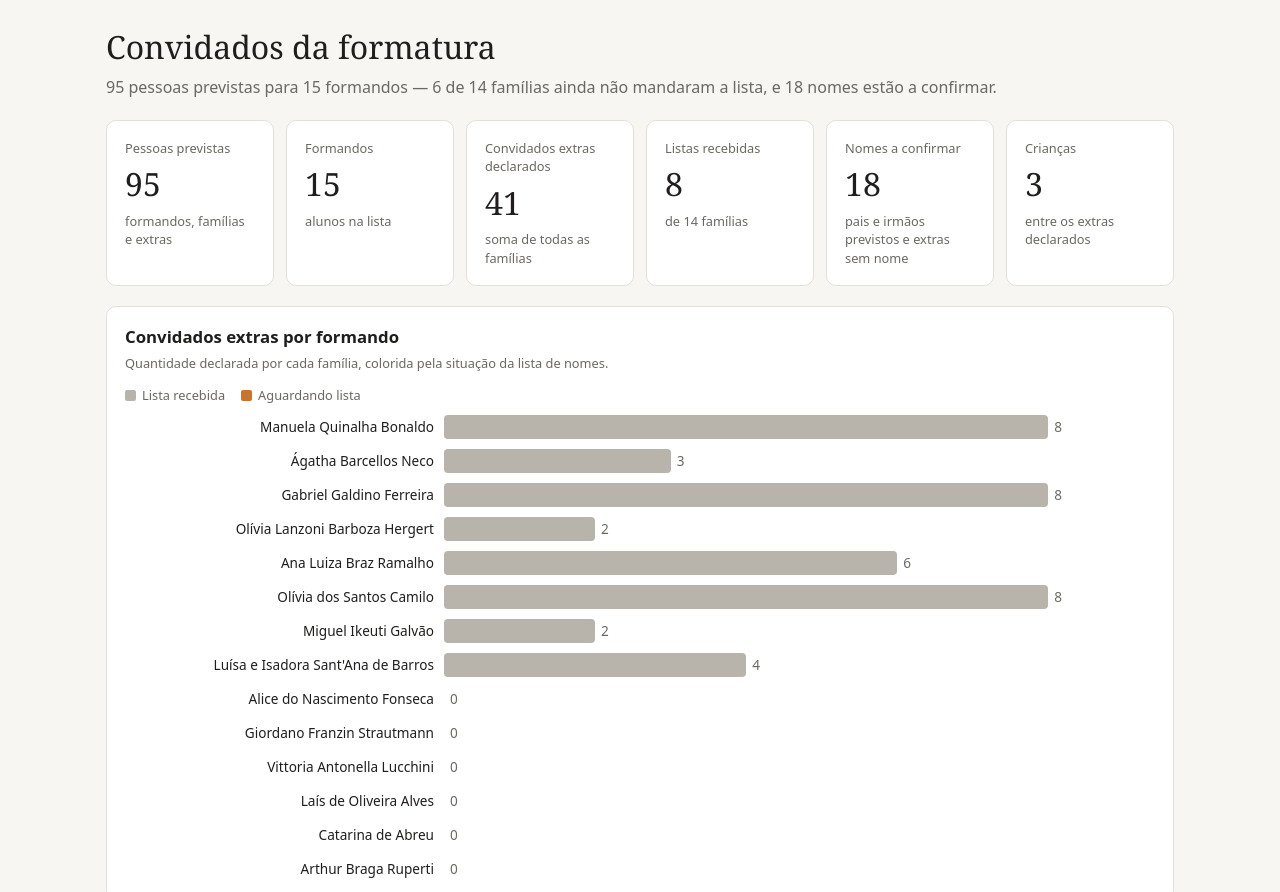
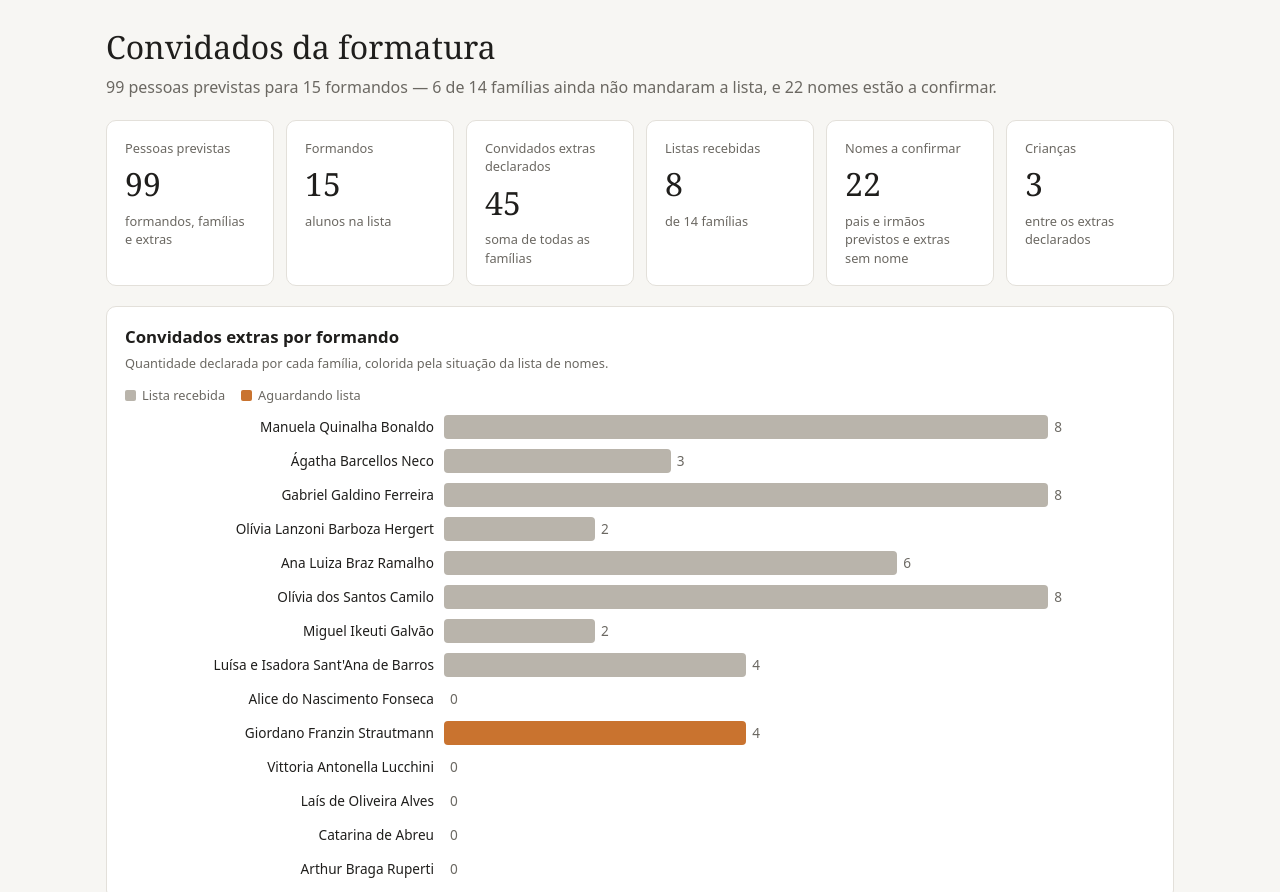
Before and after one commit to alexervilha-maker/formatura-convidados, a plain HTML site: page index.html in a window 1280 px wide. Shown: the top 892 px of the page. Drawn offline with Linux system fonts and the light colour scheme.

Commit message:
Adiciona 4 convidados extras do Giordano
Co-Authored-By: Claude Opus 5.5 <noreply@anthropic.com>
Claude-Session: https://claude.ai/code/session_01LsseXTMVcmT75vLLbTJ5tk

```diff
--- a/index.html
+++ b/index.html
@@ -118,7 +118,7 @@ tr.grupo td{font-weight:600;background:var(--bg)}
     </div>
   </section>
 
-  <p class="foot">Atualizado em 16/11/2026</p>
+  <p class="foot">Atualizado em 17/11/2026</p>
 </div>
 
 <script>
@@ -198,10 +198,10 @@ const familias = [
  {
   "formando": "Giordano Franzin Strautmann",
   "responsavel": "Não informado",
-  "extras": 0,
+  "extras": 4,
   "criancas": 0,
   "status": "Aguardando lista",
-  "obs": "Previstos mãe, pai e irmão; nomes a confirmar"
+  "obs": "Previstos mãe, pai e irmão; extras: avô, avó e mais 2 convidados; nomes a confirmar"
  },
  {
   "formando": "Vittoria Antonella Lucchini",
@@ -712,6 +712,30 @@ const convidados = [
   "idade": ""
  },
  {
+  "nome": "Avô de Giordano (a confirmar)",
+  "formando": "Giordano Franzin Strautmann",
+  "parentesco": "Avô",
+  "idade": ""
+ },
+ {
+  "nome": "Avó de Giordano (a confirmar)",
+  "formando": "Giordano Franzin Strautmann",
+  "parentesco": "Avó",
+  "idade": ""
+ },
+ {
+  "nome": "Convidado 1 de Giordano (a confirmar)",
+  "formando": "Giordano Franzin Strautmann",
+  "parentesco": "Convidado(a)",
+  "idade": ""
+ },
+ {
+  "nome": "Convidado 2 de Giordano (a confirmar)",
+  "formando": "Giordano Franzin Strautmann",
+  "parentesco": "Convidado(a)",
+  "idade": ""
+ },
+ {
   "nome": "Vittoria Antonella Lucchini",
   "formando": "Vittoria Antonella Lucchini",
   "parentesco": "Formando(a)",
@@ -813,7 +837,8 @@ const $=id=>document.getElementById(id);
 const recebida=f=>f.status==="Lista recebida";
 const total=familias.reduce((s,f)=>s+f.extras,0);
 const listas=familias.filter(recebida).length;
-const pend=familias.filter(f=>!recebida(f)).reduce((s,f)=>s+f.extras,0);
+const baseP=["Formando(a)","Mãe","Pai","Irmão"];
+const pend=familias.filter(f=>!recebida(f)).reduce((s,f)=>s+Math.max(0,f.extras-convidados.filter(c=>c.formando===f.formando&&c.nome.includes("(a confirmar)")&&!baseP.includes(c.parentesco)).length),0);
 const cri=familias.reduce((s,f)=>s+f.criancas,0);
 $("k-total").textContent=total;$("k-listas").textContent=listas;$("k-fam").textContent=familias.length;
 const isAluno=c=>c.parentesco==="Formando(a)",isPend=c=>c.nome.includes("(a confirmar)");
```
